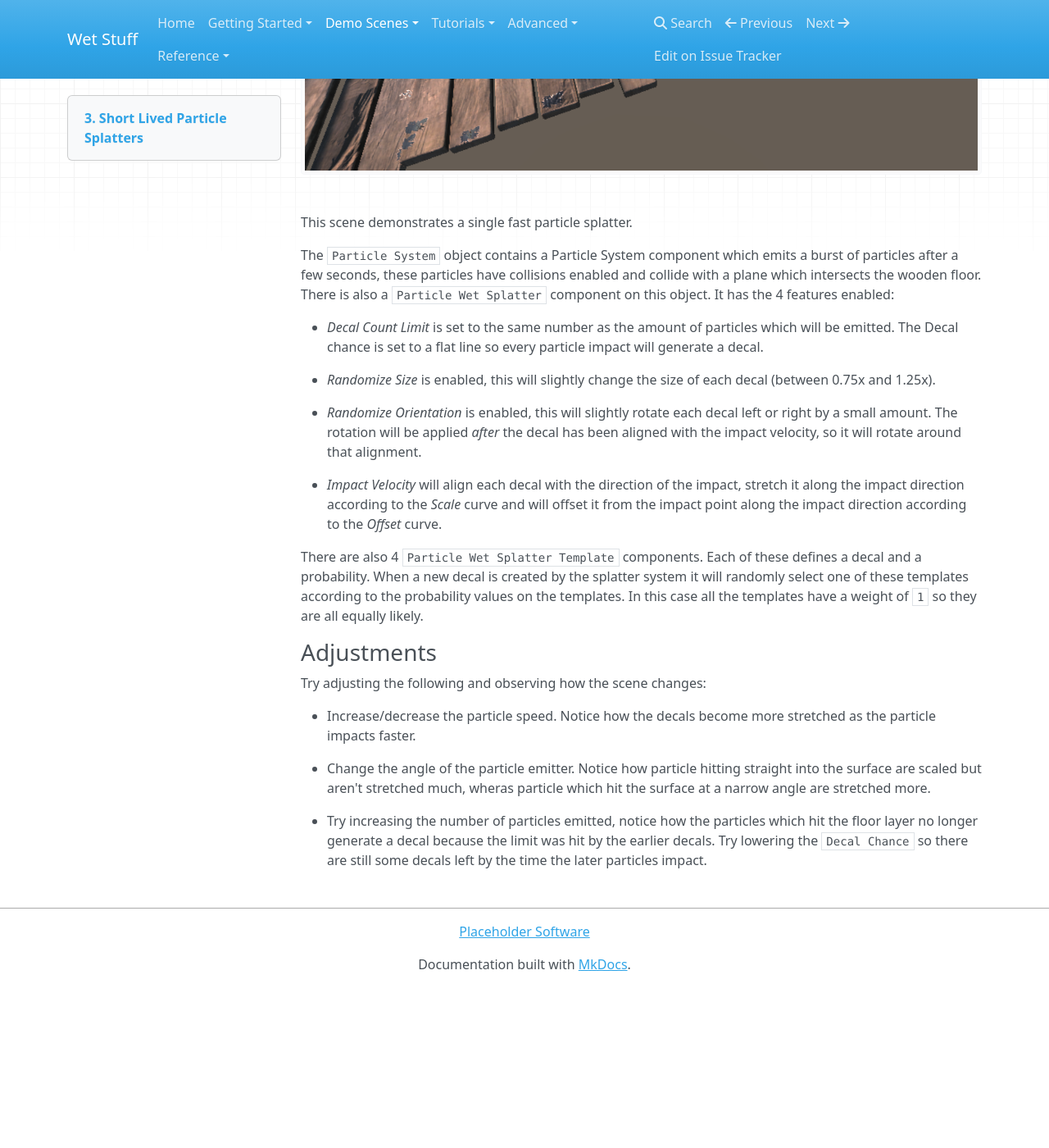
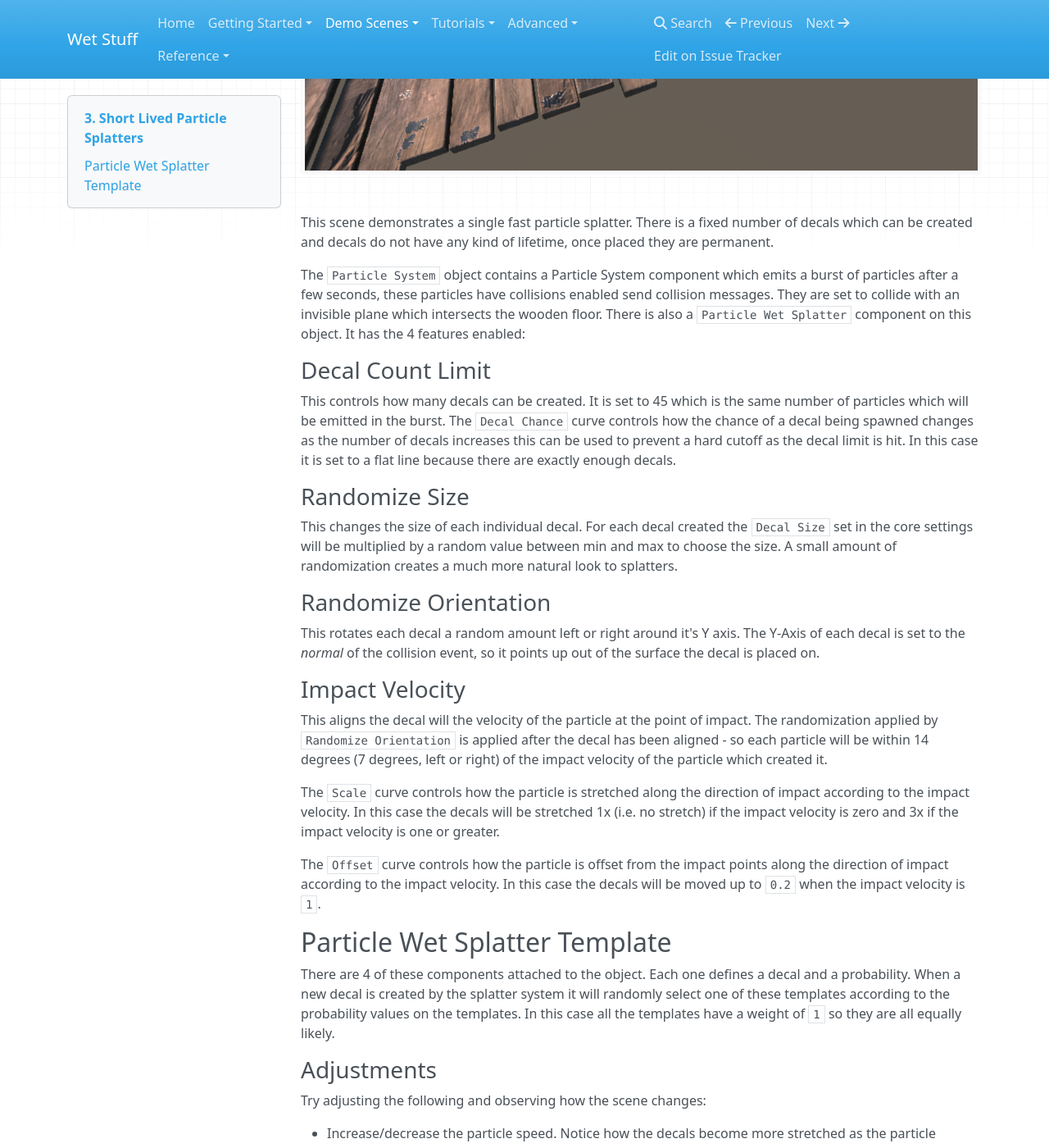
Before and after one commit to Placeholder-Software/WetSurfaceDecals, an MkDocs documentation site: the page built from docs/Demo Scenes/Particles1.md, in a window 1280 px wide and 1400 px high, scrolled down 493 px. Shown: the whole window at 82% size. Built offline with MkDocs 1.6.1, drawn with Linux system fonts in a browser that asks for light colours; nearby versions of some CDN libraries; old or Windows-style settings are respelled for this version of MkDocs; before the commit the page ends 1697 px from its top, so only the background shows below that.

Commit message:
Reformatted Particles1.md

```diff
--- a/docs/Demo Scenes/Particles1.md
+++ b/docs/Demo Scenes/Particles1.md
@@ -4,19 +4,33 @@
 
 ![Demo Scene 4](../images/DemoScene4Particles.png)
 
-This scene demonstrates a single fast particle splatter.
+This scene demonstrates a single fast particle splatter. There is a fixed number of decals which can be created and decals do not have any kind of lifetime, once placed they are permanent.
 
-The `Particle System` object contains a Particle System component which emits a burst of particles after a few seconds, these particles have collisions enabled and collide with a plane which intersects the wooden floor. There is also a `Particle Wet Splatter` component on this object. It has the 4 features enabled:
+The `Particle System` object contains a Particle System component which emits a burst of particles after a few seconds, these particles have collisions enabled send collision messages. They are set to collide with an invisible plane which intersects the wooden floor. There is also a `Particle Wet Splatter` component on this object. It has the 4 features enabled:
 
- - _Decal Count Limit_ is set to the same number as the amount of particles which will be emitted. The Decal chance is set to a flat line so every particle impact will generate a decal.
+### Decal Count Limit
 
- - _Randomize Size_ is enabled, this will slightly change the size of each decal (between 0.75x and 1.25x).
+This controls how many decals can be created. It is set to 45 which is the same number of particles which will be emitted in the burst. The `Decal Chance` curve controls how the chance of a decal being spawned changes as the number of decals increases this can be used to prevent a hard cutoff as the decal limit is hit. In this case it is set to a flat line because there are exactly enough decals.
 
- - _Randomize Orientation_ is enabled, this will slightly rotate each decal left or right by a small amount. The rotation will be applied _after_ the decal has been aligned with the impact velocity, so it will rotate around that alignment.
+### Randomize Size
 
- - _Impact Velocity_ will align each decal with the direction of the impact, stretch it along the impact direction according to the _Scale_ curve and will offset it from the impact point along the impact direction according to the _Offset_ curve.
+This changes the size of each individual decal. For each decal created the `Decal Size` set in the core settings will be multiplied by a random value between min and max to choose the size. A small amount of randomization creates a much more natural look to splatters.
 
-There are also 4 `Particle Wet Splatter Template` components. Each of these defines a decal and a probability. When a new decal is created by the splatter system it will randomly select one of these templates according to the probability values on the templates. In this case all the templates have a weight of `1` so they are all equally likely.
+### Randomize Orientation
+
+This rotates each decal a random amount left or right around it's Y axis. The Y-Axis of each decal is set to the _normal_ of the collision event, so it points up out of the surface the decal is placed on.
+
+### Impact Velocity
+
+This aligns the decal will the velocity of the particle at the point of impact. The randomization applied by `Randomize Orientation` is applied after the decal has been aligned - so each particle will be within 14 degrees (7 degrees, left or right) of the impact velocity of the particle which created it.
+
+The `Scale` curve controls how the particle is stretched along the direction of impact according to the impact velocity. In this case the decals will be stretched 1x (i.e. no stretch) if the impact velocity is zero and 3x if the impact velocity is one or greater.
+
+The `Offset` curve controls how the particle is offset from the impact points along the direction of impact according to the impact velocity. In this case the decals will be moved up to `0.2` when the impact velocity is `1`.
+
+## Particle Wet Splatter Template
+
+There are 4 of these components attached to the object. Each one defines a decal and a probability. When a new decal is created by the splatter system it will randomly select one of these templates according to the probability values on the templates. In this case all the templates have a weight of `1` so they are all equally likely.
 
 ### Adjustments
 
```
